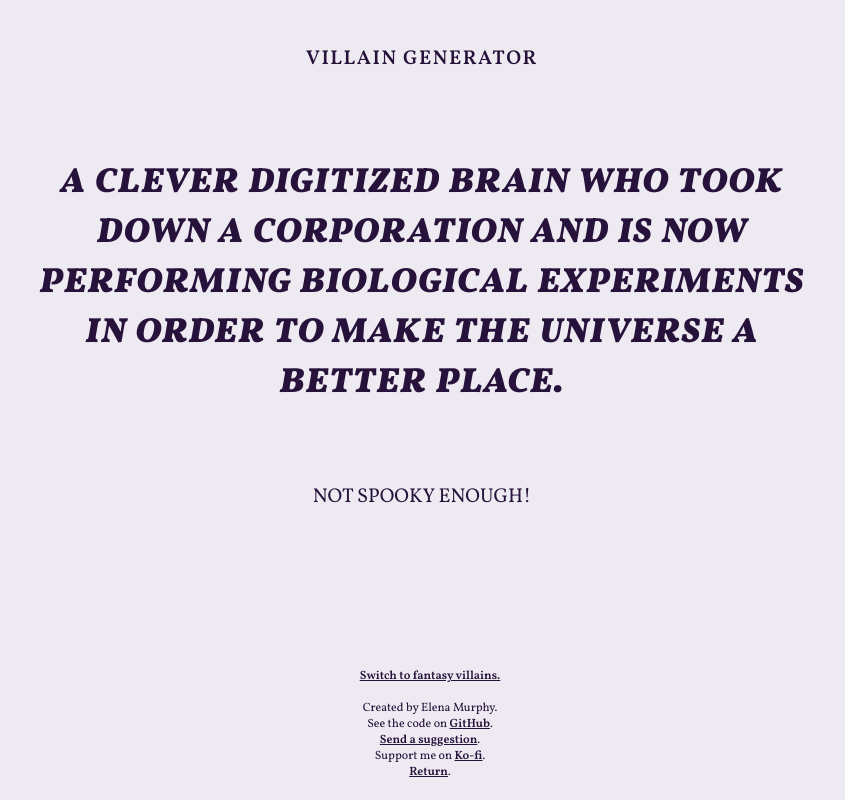
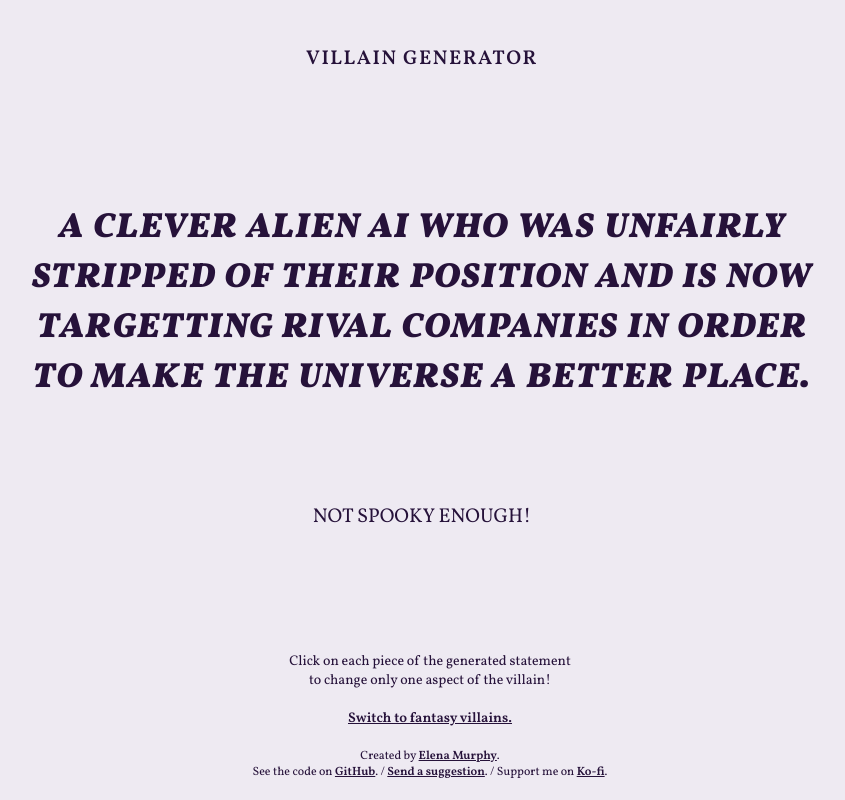
Before and after one commit to fatalst/villain-generator, a plain HTML site: page index.html in a window 1280 px wide. Both pictures are taken after a click on the link "Switch to sci-fi villains.". Shown: the whole page, without its empty margins (218-1063 px from the left). Drawn offline with nearby package versions, Linux system fonts and the light colour scheme.

Commit message:
lots of structural updates, allowing changing of each piece of the villain independently

```diff
--- a/css/main.css
+++ b/css/main.css
@@ -17,6 +17,7 @@ body{
 	font-size: 20px;
 	letter-spacing: 1.5px;
 	font-family: 'Vollkorn', serif;
+	margin-bottom: 0px;
 }
 
 #vbox{
@@ -24,7 +25,7 @@ body{
 	align-items: center;
 	align-content: center;
 	height: 300px;
-	margin-top: 60px;
+	margin-top: 80px;
 	margin-bottom: 50px;
 }
 
@@ -40,6 +41,7 @@ body{
 	font-size: 20px;
 	width: 400px;
 	margin: auto;
+	font-weight: none;
 }
 
 #btn:hover{
@@ -53,6 +55,11 @@ body{
             user-select: none;
 }
 
+#chara:hover, #per:hover, #back:hover, #current:hover, #goal:hover{
+	text-decoration: underline;
+	cursor: pointer;
+}
+
 #c{
 	font-size: 12px;
 	font-family: 'Vollkorn', serif;
@@ -63,6 +70,11 @@ body{
 	width: 100%;
 }
 
+#info{
+	font-size: 14px;
+	margin-bottom: 20px;
+}
+
 a{
 	color: #26123a;
 	font-weight: bold;
--- a/index.html
+++ b/index.html
@@ -25,12 +25,13 @@
 		<div id="btn">get a new villain</div>
 	</div>
 	<div id="c">
-		<a href="#" id="swt">Switch to sci-fi villains.</a><br/><br/>
-		Created by Elena Murphy.<br/>
-		See the code on <a href="https://github.com/fatalst/villain-generator">GitHub</a>.<br/>
-		<a href="mailto:ermur97@gmail.com?subject=Villain Suggestion">Send a suggestion</a>.<br/>
+		<div id="info">Click on each piece of the generated statement<br/>
+		to change only one aspect of the villain!<br/><br/>
+		<a href="#" id="swt">Switch to sci-fi villains.</a></div>
+		Created by <a href="https://elenamurphy.com/">Elena Murphy</a>.<br/>
+		See the code on <a href="https://github.com/fatalst/villain-generator">GitHub</a>. /
+		<a href="mailto:ermur97@gmail.com?subject=Villain Suggestion">Send a suggestion</a>. /
 		Support me on <a href='https://ko-fi.com/F1F2LBK7'>Ko-fi</a>.<br/>
-		<a href="https://elenamurphy.com/">Return</a>.
 	</div>
 </body>
 </html>
--- a/js/villaingen.js
+++ b/js/villaingen.js
@@ -14,7 +14,7 @@ $(document).ready(function() {
 
   //
   $( "#swt" ).click(function() {
-    if(fantasy == true){
+    if(fantasy){
       fantasy = false;
       document.getElementById("swt").innerHTML = ('Switch to fantasy villains.');
     } else{
@@ -23,25 +23,78 @@ $(document).ready(function() {
     }
     randomizer(json, fantasy);
   });
+
+  $(document).on('click','#chara',function(){
+    $.getJSON(json, function(data) {
+      document.getElementById("chara").innerHTML = randomCharacteristic(data);
+    });
+  });
+
+  $(document).on('click','#per',function(){
+    $.getJSON(json, function(data) {
+      document.getElementById("per").innerHTML = randomPerson(data, fantasy);
+    });
+  });
+
+  $(document).on('click','#back',function(){
+    $.getJSON(json, function(data) {
+      document.getElementById("back").innerHTML = randomBackstory(data, fantasy);
+    });
+  });
+
+  $(document).on('click','#current',function(){
+    $.getJSON(json, function(data) {
+      document.getElementById("current").innerHTML = randomCurrent(data, fantasy);
+    });
+  });
+
+  $(document).on('click','#goal',function(){
+    $.getJSON(json, function(data) {
+      document.getElementById("goal").innerHTML = randomGoal(data, fantasy);
+    });
+  });
+
 });
 
 function randomizer(json, fantasy){
   $.getJSON(json, function(data) {
-    var chara = randomCharacteristic(data, fantasy);
-    var per, back, current, goal;
-    if(fantasy == true){
-      per = data.peopleF[chance.integer({min: 0, max: (data.peopleF.length-1)})];
-      back = data.backstoriesF[chance.integer({min: 0, max: (data.backstoriesF.length-1)})];
-      current = data.currentStoriesF[chance.integer({min: 0, max: (data.currentStoriesF.length-1)})];
-      goal = data.goalsF[chance.integer({min: 0, max: (data.goalsF.length-1)})];
-    } else{
-      per = data.peopleS[chance.integer({min: 0, max: (data.peopleS.length-1)})];
-      back = data.backstoriesS[chance.integer({min: 0, max: (data.backstoriesS.length-1)})];
-      current = data.currentStoriesS[chance.integer({min: 0, max: (data.currentStoriesS.length-1)})];
-      goal = data.goalsS[chance.integer({min: 0, max: (data.goalsS.length-1)})];
-    }
-    document.getElementById("vil").innerHTML = (chara + ' ' + per + ' who ' + back + ' and is now ' + current + ' in order to ' + goal + '.');
+    document.getElementById("vil").innerHTML = ('<span id="chara">' + randomCharacteristic(data) +
+      '</span> <span id="per">' + randomPerson(data, fantasy) + '</span> who <span id="back">' +
+      randomBackstory(data, fantasy) + '</span> and is now <span id="current">' + randomCurrent(data, fantasy) +
+      '</span> in order to <span id="goal">' + randomGoal(data, fantasy) + '</span>.');
   });
+}
+
+function randomPerson(data, fantasy){
+  if(fantasy){
+    return data.peopleF[chance.integer({min: 0, max: (data.peopleF.length-1)})];
+  }else{
+    return data.peopleS[chance.integer({min: 0, max: (data.peopleS.length-1)})];
+  }
+}
+
+function randomBackstory(data, fantasy){
+  if(fantasy){
+    return data.backstoriesF[chance.integer({min: 0, max: (data.backstoriesF.length-1)})];
+  }else{
+    return data.backstoriesS[chance.integer({min: 0, max: (data.backstoriesS.length-1)})];
+  }
+}
+
+function randomCurrent(data, fantasy){
+  if(fantasy){
+    return data.currentStoriesF[chance.integer({min: 0, max: (data.currentStoriesF.length-1)})];
+  }else{
+    return data.currentStoriesS[chance.integer({min: 0, max: (data.currentStoriesS.length-1)})];
+  }
+}
+
+function randomGoal(data, fantasy){
+  if(fantasy){
+    return data.goalsF[chance.integer({min: 0, max: (data.goalsF.length-1)})];
+  }else{
+    return data.goalsS[chance.integer({min: 0, max: (data.goalsS.length-1)})];
+  }
 }
 
 function newButton(json){
--- a/json/words.json
+++ b/json/words.json
@@ -300,7 +300,11 @@
         "freelance spy",
         "double agent",
         "rebel",
-        "sharpshooter"
+        "sharpshooter",
+        "psionic",
+        "psychic",
+        "superhuman",
+        "mutated alien"
     ],
 
     "backstoriesF": [
@@ -374,7 +378,7 @@
         "lost their lover in an attack",
         "was a war hero",
         "was a notorious criminal",
-        "nearly been killed by a hero",
+        "was nearly killed by a hero",
         "betrayed a close friend",
         "corrupted another person",
         "kidnapped people",
@@ -434,8 +438,28 @@
         "discovered their memories are false",
         "discovered their mentor killed their parents",
         "discovered their mentor kidnapped them as a child",
-        "disagnosed with a terminal disease",
-        "learned they only had a year to live"
+        "was diagnosed with a terminal disease",
+        "learned they only had a year to live",
+        "was a wanted fugitive",
+        "discovered an evil plot",
+        "invented a new technology",
+        "sold their corporation",
+        "created a corporation",
+        "lost their corporation to a hostile takeover",
+        "lost their riches",
+        "lost their inheritance",
+        "was a social pariah",
+        "was disowned by their family",
+        "was unfairly fired",
+        "was unfairly stripped of their position",
+        "was unfairly stripped of their title",
+        "faked their own death",
+        "was almost killed by an assassin",
+        "was almost killed by their close friend",
+        "was almost killed by their mentor",
+        "was almost killed by a rival",
+        "was almost killed by their sibling",
+        "was almost killed by their lover"
     ],
 
     "currentStoriesF": [
@@ -543,10 +567,10 @@
         "executing their critics",
         "quashing a revolution",
         "freeing prisoners",
-        "robbing travelers",
+        "robbing civilians",
         "poisoning civilians",
         "invading other nations",
-        "spreading a plague",
+        "spreading a virus",
         "wiping out entire species",
         "torturing civilians",
         "torturing innocents",
@@ -587,7 +611,15 @@
         "experimenting on humans",
         "experimenting on cyborgs",
         "cloning people",
-        "taking over governments"
+        "taking over governments",
+        "robbing corporations",
+        "oppressing civilians",
+        "creating dangerous technology",
+        "destroying planets",
+        "razing planets",
+        "monopolizing the water supply",
+        "monopolizing the food supply",
+        "monopolizing technology"
     ],
 
     "goalsF": [
```
Also changed, not shown: README.md.
